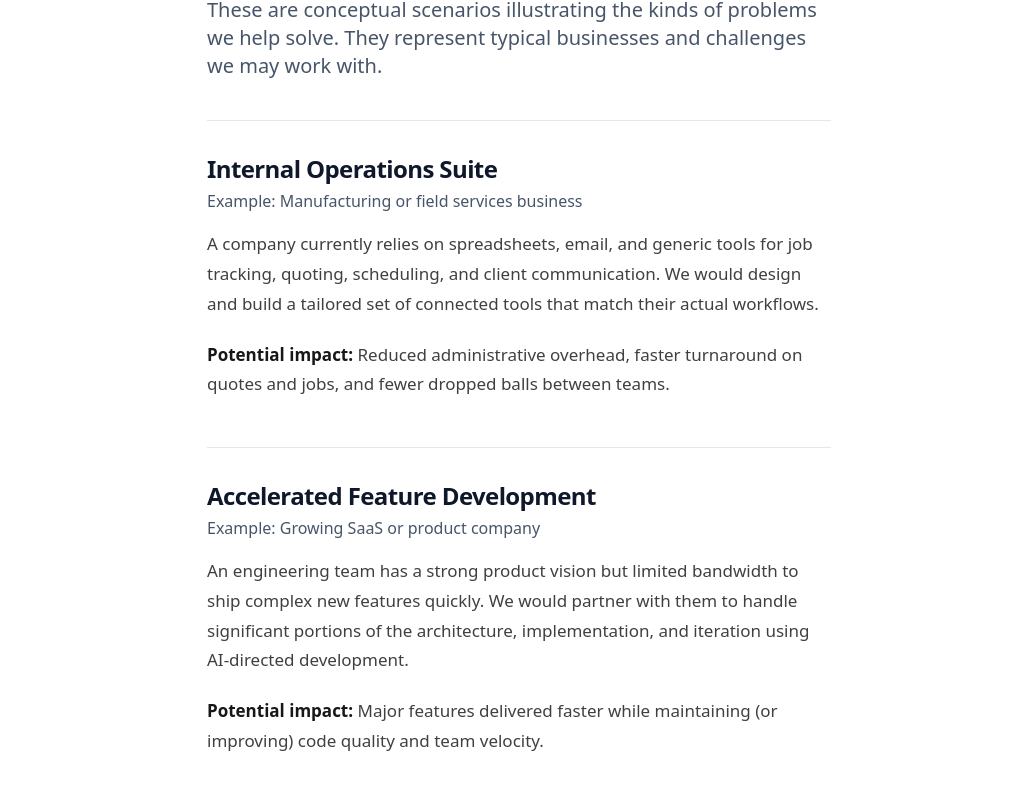
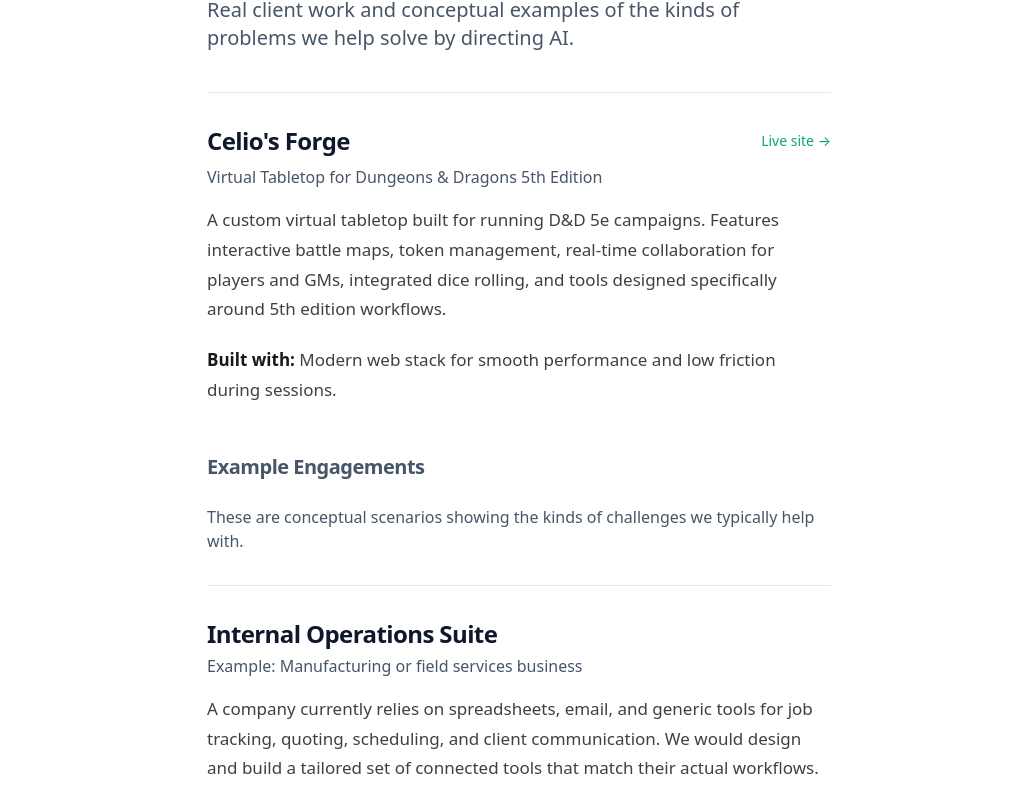
Before and after one commit to bragibytes/devblog, an Astro site: page /work in a window 1280 px wide. Shown: the part 181-975 px from the top of the page, without its empty margins (121-1147 px from the left). Built offline with nearby package versions, Linux system fonts and the light colour scheme; Astro itself is replaced by a stand-in of ours.

Commit message:
feat: Add Celio's Forge as real project on /work and homepage teaser

```diff
--- a/src/pages/index.astro
+++ b/src/pages/index.astro
@@ -72,6 +72,18 @@
       </div>
     </section>
 
+    <!-- Recent project teaser -->
+    <section class="border-t border-[var(--border)] py-12 bg-[var(--bg-elevated)]">
+      <div class="mx-auto max-w-2xl px-6">
+        <div class="text-sm font-semibold tracking-[1px] text-[var(--text-muted)] mb-2">RECENT PROJECT</div>
+        <a href="/work" class="block group">
+          <h3 class="text-2xl font-bold tracking-tight group-hover:text-[var(--accent)] transition-colors">Celio's Forge →</h3>
+          <p class="text-[var(--text-muted)] mt-1">A virtual tabletop for Dungeons &amp; Dragons 5th Edition. Real-time maps, tokens, and collaboration for 5e campaigns.</p>
+          <span class="text-sm text-[var(--accent)] group-hover:underline mt-2 inline-block">See details and try it live</span>
+        </a>
+      </div>
+    </section>
+
     <!-- Services teaser -->
     <section class="border-t border-[var(--border)] bg-[var(--bg-elevated)] py-12">
       <div class="mx-auto max-w-2xl px-6 text-center">
--- a/src/pages/work.astro
+++ b/src/pages/work.astro
@@ -12,13 +12,42 @@
   <Header />
 
   <main class="mx-auto max-w-2xl px-6 pt-12 pb-20">
-    <h1 class="text-5xl font-bold tracking-tighter mb-4">Example Engagements</h1>
+    <h1 class="text-5xl font-bold tracking-tighter mb-4">Work</h1>
     <p class="text-xl text-[var(--text-muted)] mb-10">
-      These are conceptual scenarios illustrating the kinds of problems we help solve.
-      They represent typical businesses and challenges we may work with.
+      Real client work and conceptual examples of the kinds of problems we help solve by directing AI.
     </p>
 
+    <!-- Real Project -->
+    <div class="border-t border-[var(--border)] pt-8 mb-12">
+      <div class="flex items-center justify-between mb-2">
+        <h2 class="text-2xl font-bold tracking-tight">Celio's Forge</h2>
+        <a
+          href="https://celiosforge.fly.dev"
+          target="_blank"
+          rel="noopener"
+          class="text-sm text-[var(--accent)] hover:underline"
+        >
+          Live site →
+        </a>
+      </div>
+      <p class="text-[var(--text-muted)] mt-1">Virtual Tabletop for Dungeons & Dragons 5th Edition</p>
+
+      <div class="prose prose-neutral dark:prose-invert mt-4">
+        <p>
+          A custom virtual tabletop built for running D&D 5e campaigns.
+          Features interactive battle maps, token management, real-time collaboration for players and GMs,
+          integrated dice rolling, and tools designed specifically around 5th edition workflows.
+        </p>
+        <p>
+          <strong>Built with:</strong> Modern web stack for smooth performance and low friction during sessions.
+        </p>
+      </div>
+    </div>
+
     <div class="space-y-12">
+      <h2 class="text-xl font-semibold tracking-tight text-[var(--text-muted)] mb-6">Example Engagements</h2>
+      <p class="text-[var(--text-muted)] mb-8">These are conceptual scenarios showing the kinds of challenges we typically help with.</p>
+
       <!-- Example 1 -->
       <div class="border-t border-[var(--border)] pt-8">
         <h2 class="text-2xl font-bold tracking-tight">Internal Operations Suite</h2>
```
